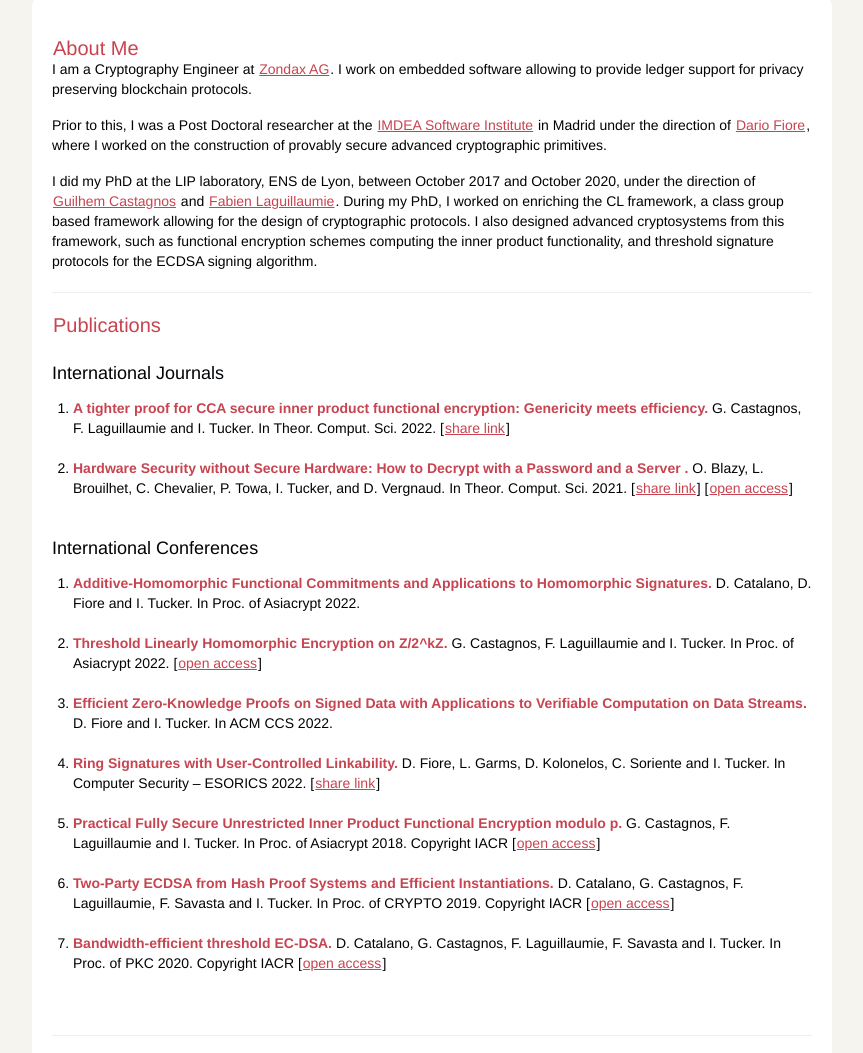
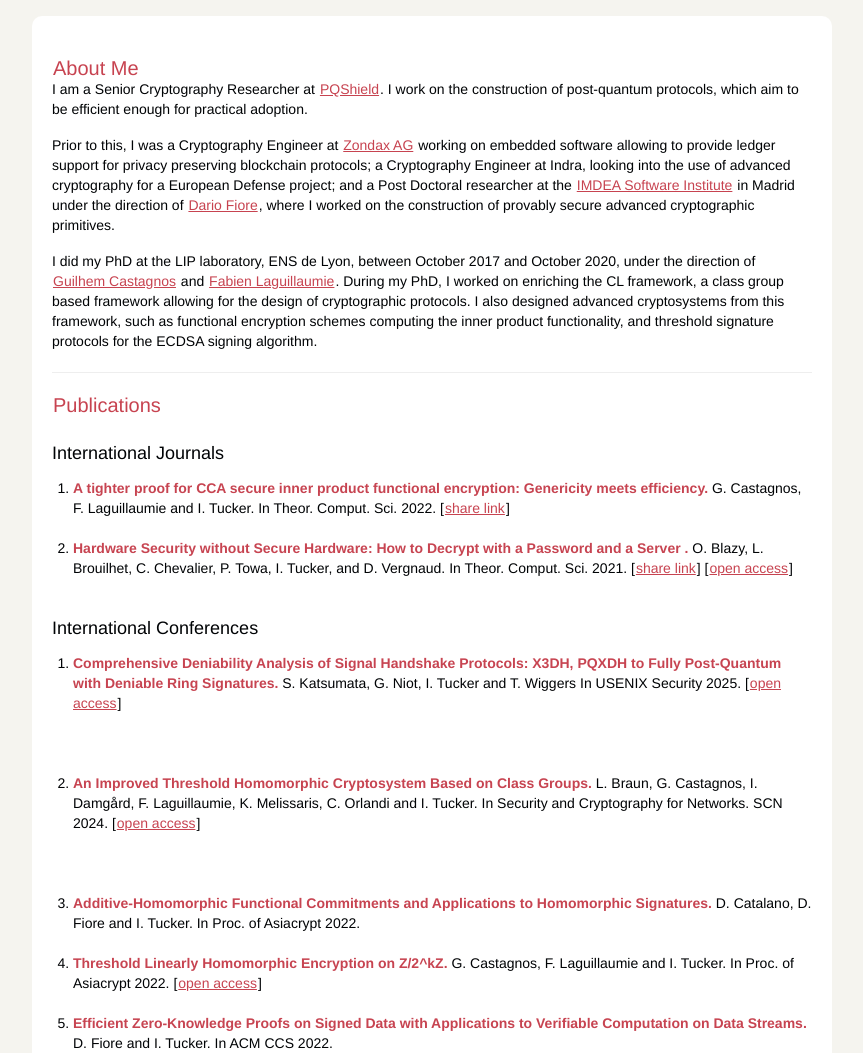
Before and after one commit to IdaTucker/IdaTucker.github.io, a plain HTML site: page index.html in a window 1280 px wide. Shown: the part 279-1332 px from the top of the page, without its empty margins (208-1071 px from the left). Drawn offline with Linux system fonts and the light colour scheme.

Commit message:
Update index.html

```diff
--- a/index.html
+++ b/index.html
@@ -1,4 +1,4 @@
-
+or
 <!DOCTYPE html>
 <html lang="en">
 <head>
@@ -43,11 +43,15 @@
       </header>
 
       <div class="entry-content">
-               <p>I am a Cryptography Engineer at <a href="https://zondax.ch/"
-          target="_blank">Zondax AG</a>. I work on embedded software allowing to provide ledger support for privacy preserving blockchain
-                protocols.</p>
+               <p>I am a Senior Cryptography Researcher at <a href="https://pqshield.com/"
+          target="_blank">PQShield</a>. I work on the construction of post-quantum protocols,
+                which aim to be efficient enough for practical adoption.
+             </p>
 
-        <p>Prior to this, I was a Post Doctoral researcher at the <a href="https://software.imdea.org/index.html"
+        <p>Prior to this, I was a Cryptography Engineer at <a href="https://zondax.ch/"
+          target="_blank">Zondax AG</a> working on embedded software allowing to provide ledger support for privacy preserving blockchain
+                protocols; a Cryptography Engineer at Indra, looking into the use of advanced cryptography for a European Defense project; and
+         a Post Doctoral researcher at the <a href="https://software.imdea.org/index.html"
           target="_blank">IMDEA Software Institute</a> in Madrid under the direction of
           <a href="http://www.dariofiore.it"
           class="vert" target="_blank">Dario Fiore</a>, where I worked on
@@ -92,6 +96,16 @@
         </ol>
         <h4>International Conferences</h4>
         <ol>
+           <li><b><font color="#C74451">Comprehensive Deniability Analysis of Signal Handshake Protocols: X3DH, PQXDH to Fully Post-Quantum with Deniable Ring Signatures.</font></b>
+           S. Katsumata, G. Niot, I. Tucker and T. Wiggers
+           In USENIX Security 2025.
+           [<a href="https://eprint.iacr.org/2025/1090.pdf" target="_blank">open access</a>]<br><br></li>
+           <br><br></li>
+            <li><b><font color="#C74451">An Improved Threshold Homomorphic Cryptosystem Based on Class Groups.</font></b>
+           L. Braun, G. Castagnos, I. Damgård, F. Laguillaumie, K. Melissaris, C. Orlandi and I. Tucker.
+           In Security and Cryptography for Networks. SCN 2024.
+           [<a href="https://eprint.iacr.org/2024/717.pdf" target="_blank">open access</a>]<br><br></li>
+           <br><br></li>
            <li><b><font color="#C74451">Additive-Homomorphic Functional Commitments and
              Applications to Homomorphic Signatures.</font></b>
            D. Catalano, D. Fiore and I. Tucker.
```
